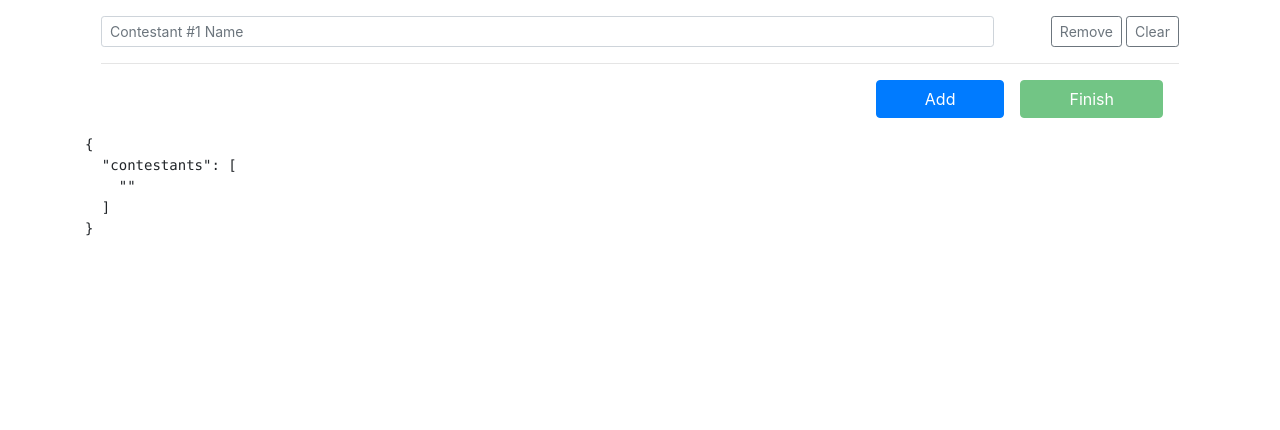
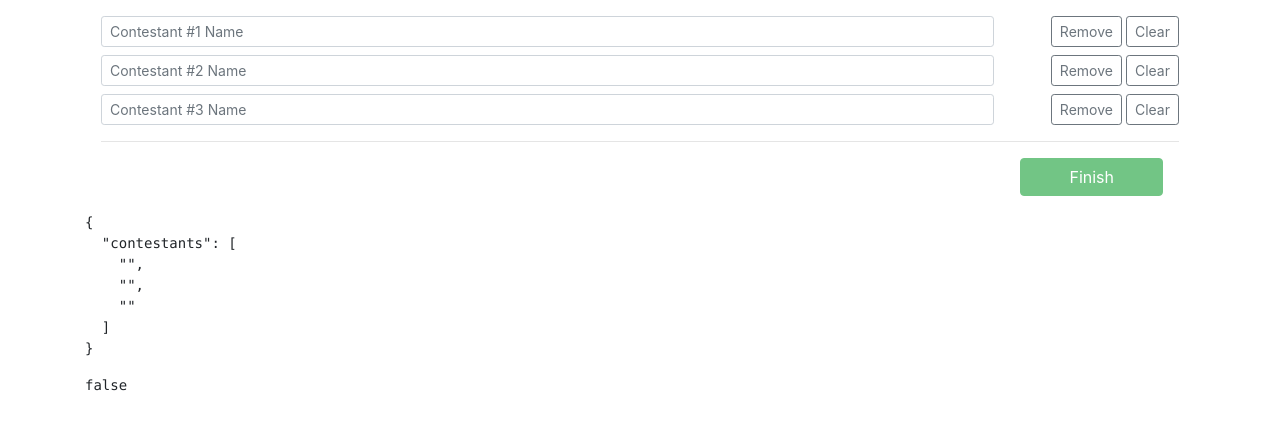
Before and after one commit to rubenitsky/ng-jeopardy, an Angular app: page /contestants in a window 1280 px wide. Shown: the top 430 px of the page. Built offline with nearby package versions, Linux system fonts and the light colour scheme.

Commit message:
Add click event to contestant finish button

```diff
--- a/src/app/contestant-entry/contestant-entry.component.html
+++ b/src/app/contestant-entry/contestant-entry.component.html
@@ -23,13 +23,16 @@
     <div class="row">
       <div class="col d-flex justify-content-end">
         <button type="button" class="btn btn-primary px-5 mr-3"
-                [disabled]="contestantArray.length >= 3"
+                [ngClass]="{'invisible': contestantArray.length >= CONTESTANT_LIMIT}"
+                [disabled]="contestantArray.length >= CONTESTANT_LIMIT"
                 (click)="insertNewContestantFG()">Add</button>
         <button type="submit" class="btn btn-success px-5 mr-3"
-                [disabled]="contestantArray.length < 3">Finish</button>
+                (click)="finished()"
+                [disabled]="!contestantFormGroup.valid || contestantArray.length < CONTESTANT_LIMIT">Finish</button>
       </div>
     </div>
   </form>
   <pre>{{ contestantFormGroup.value | json}}</pre>
+  <pre>{{ contestantFormGroup.valid }}</pre>
 
 </div>
--- a/src/app/contestant-entry/contestant-entry.component.ts
+++ b/src/app/contestant-entry/contestant-entry.component.ts
@@ -1,5 +1,6 @@
 import {Component, OnInit} from '@angular/core';
 import {FormArray, FormControl, FormGroup, Validators} from "@angular/forms";
+import {CONTESTANT_LIMIT} from "../shared/enums";
 
 
 @Component({
@@ -9,6 +10,7 @@ import {FormArray, FormControl, FormGroup, Validators} from "@angular/forms";
 })
 export class ContestantEntryComponent implements OnInit {
 
+  public CONTESTANT_LIMIT = CONTESTANT_LIMIT;
   public contestantArray = new FormArray([]);
   public contestantFormGroup: FormGroup = new FormGroup({
     contestants: this.contestantArray
@@ -18,6 +20,8 @@ export class ContestantEntryComponent implements OnInit {
   constructor() { }
 
   ngOnInit() {
+    this.insertNewContestantFG();
+    this.insertNewContestantFG();
     this.insertNewContestantFG();
   }
 
@@ -41,4 +45,8 @@ export class ContestantEntryComponent implements OnInit {
     this.contestantArray.at(indx).setValue('');
   }
 
+  public finished(): void {
+    console.log(this.contestantFormGroup);
+  }
+
 }
--- a/src/app/shared/enums.ts
+++ b/src/app/shared/enums.ts
@@ -1,5 +1,6 @@
 
 export const CATEGORY_COUNT = 6;
+export const CONTESTANT_LIMIT = 3;
 
 export enum HintValues {
   LEVEL_200 = 200,
```
